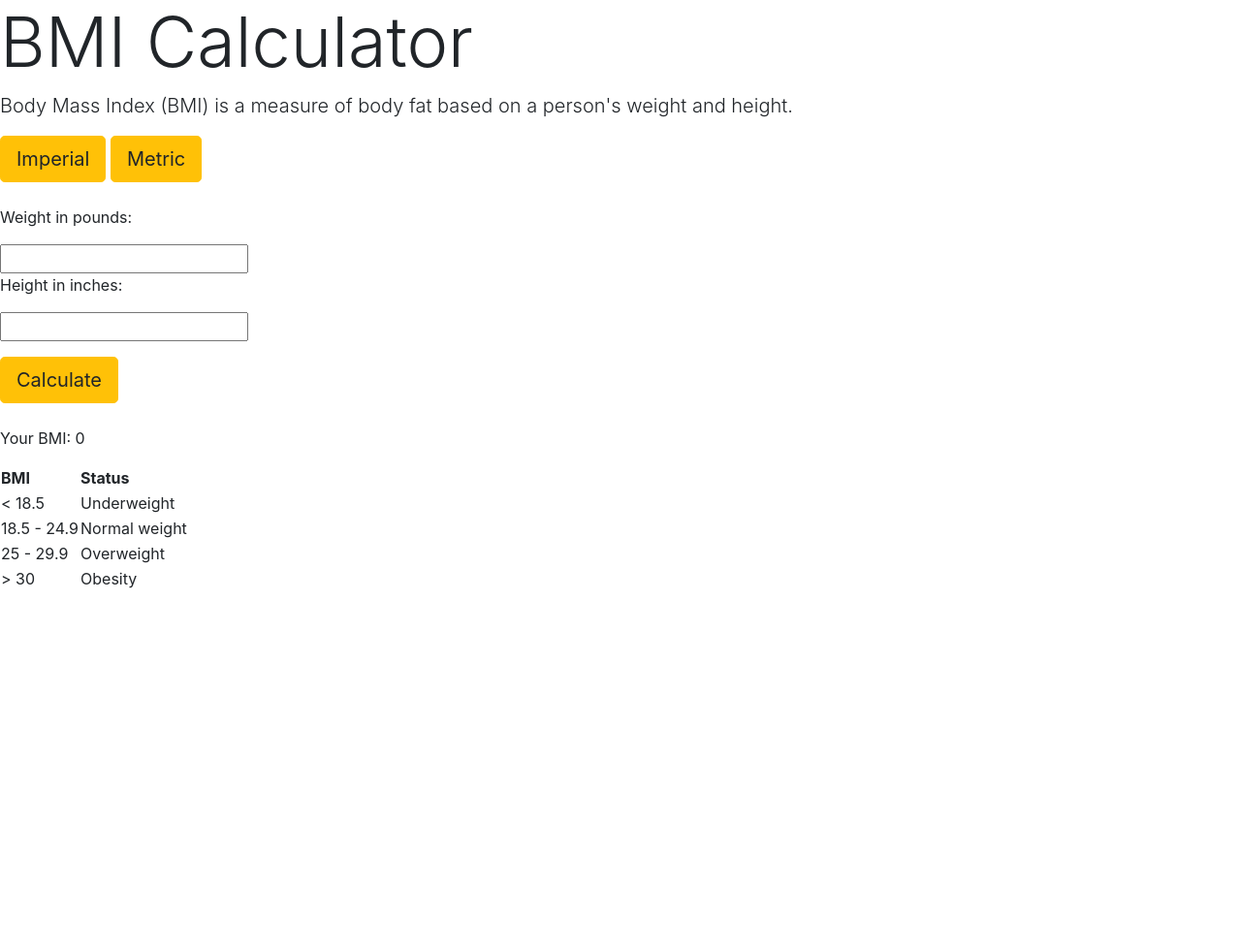
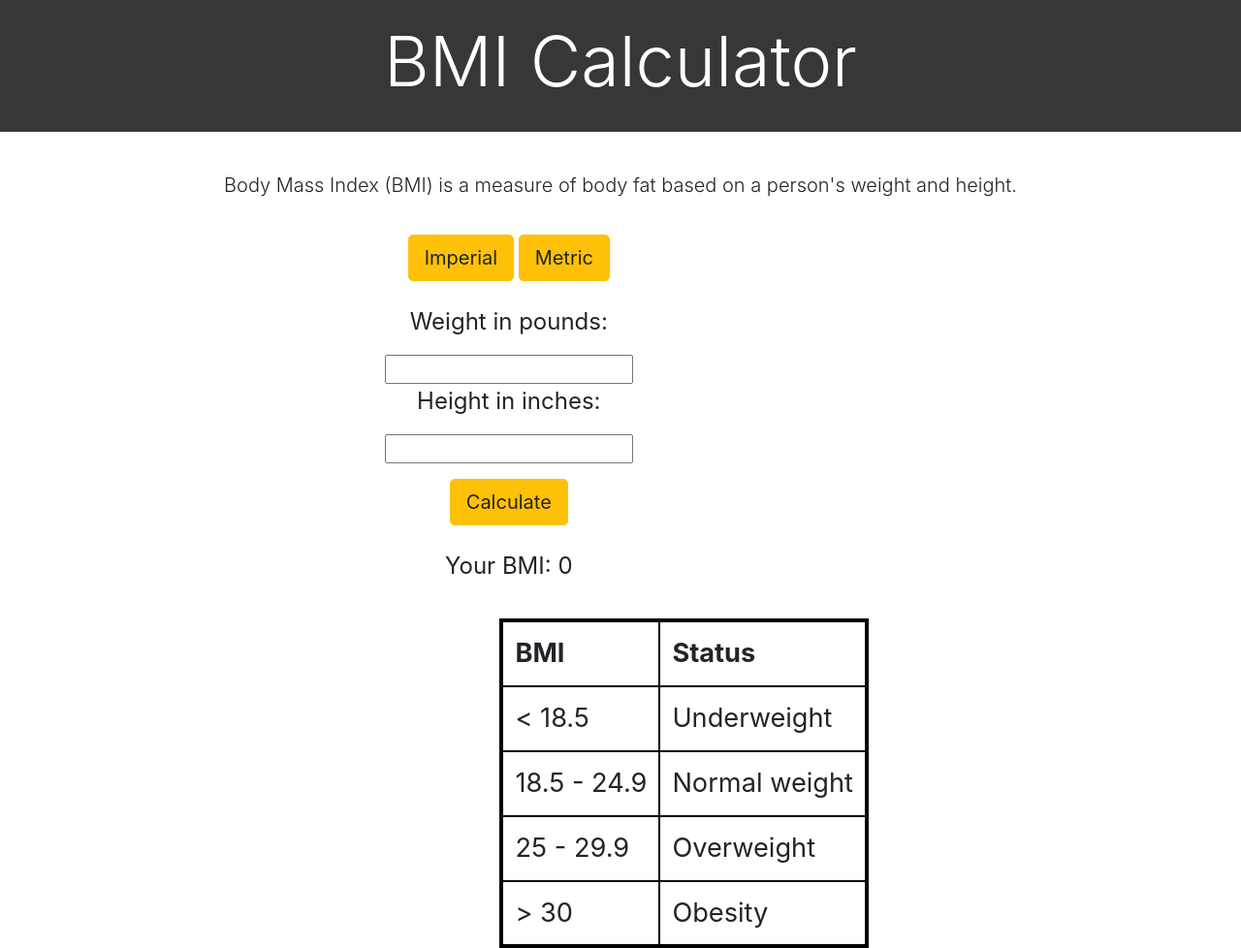
Before and after one commit to levidroby/BMICalculator, a plain HTML site: page index.html in a window 1280 px wide. Shown: the whole page at 97% size. Before the commit the page ends 800 px from the top, so only its background shows below. Drawn offline with nearby package versions, Linux system fonts and the light colour scheme.

Commit message:
fix css bug

```diff
--- a/index.html
+++ b/index.html
@@ -4,7 +4,6 @@
 <head>
     <!-- Required meta tags -->
     <script src="main.js"></script>
-    <script src="https://kit.fontawesome.com/cd153502ce.js"></script>
     <script
         src="https://code.jquery.com/jquery-3.4.1.js"
         integrity="sha256-WpOohJOqMqqyKL9FccASB9O0KwACQJpFTUBLTYOVvVU="
@@ -17,7 +16,7 @@
     <link rel="stylesheet" href="https://stackpath.bootstrapcdn.com/bootstrap/4.1.3/css/bootstrap.min.css"
         integrity="sha384-MCw98/SFnGE8fJT3GXwEOngsV7Zt27NXFoaoApmYm81iuXoPkFOJwJ8ERdknLPMO"
         crossorigin="anonymous">
-    <link rel="stylesheet" href="main.css">
+    <link rel="stylesheet" href="styles.css">
 
     <style>
         #header {
```
